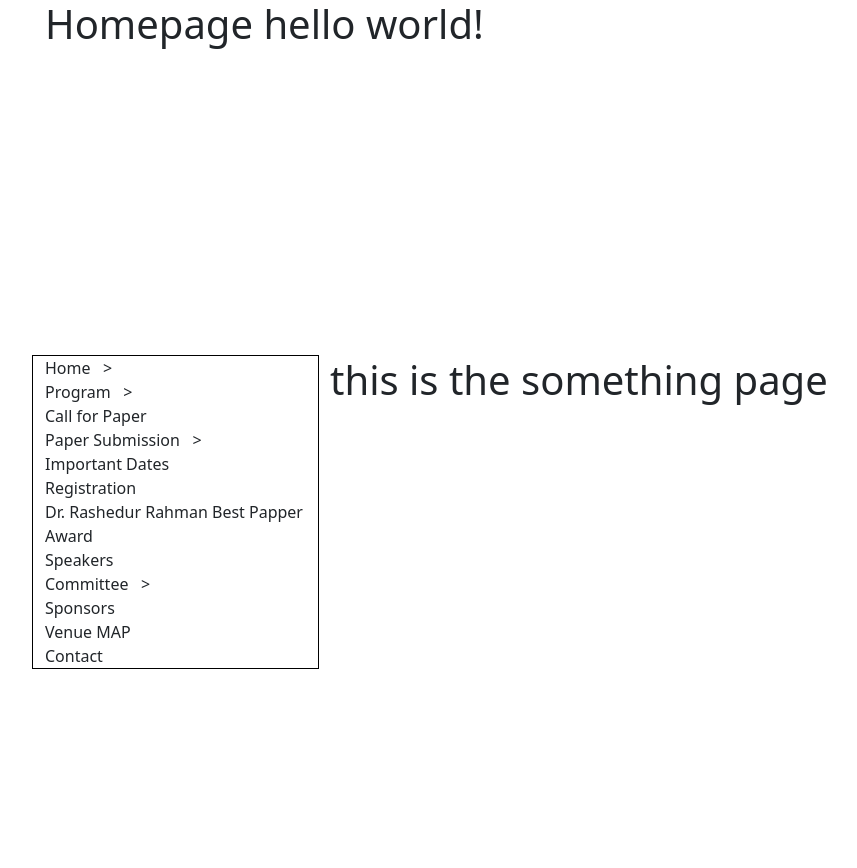
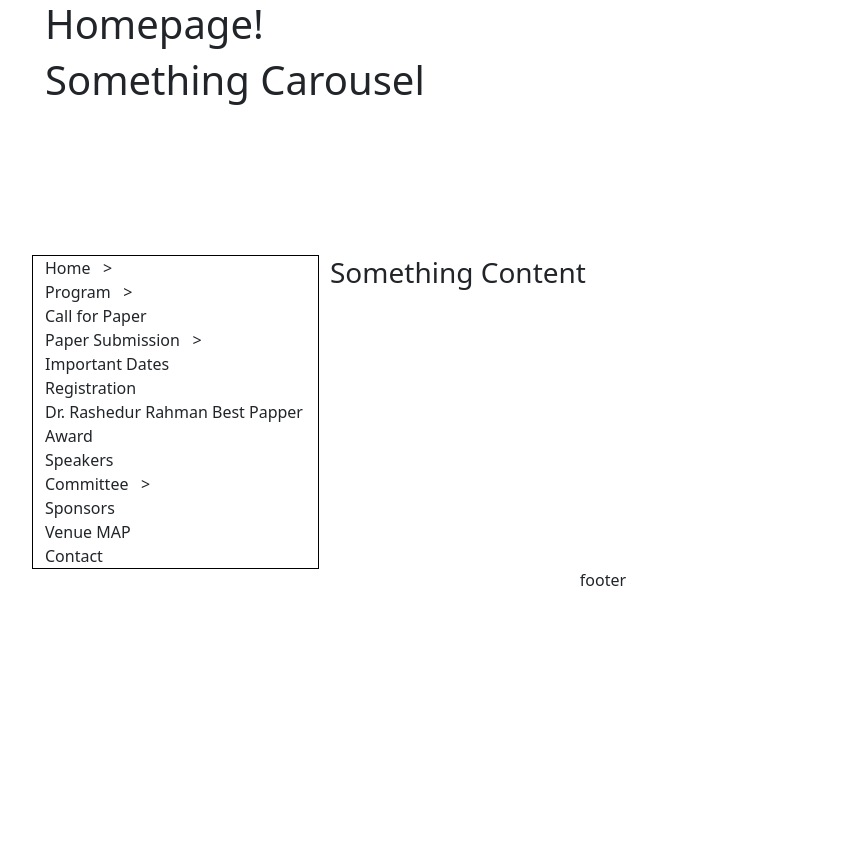
Before and after one commit to asd-noor/nsu-conference-site, a Django app: page /something/ in a window 1280 px wide. Shown: the whole page, without its empty margins (37-894 px from the left). After the commit the page ends 800 px from the top, so only its background shows below. Run offline with Django 3.2, Linux system fonts and the light colour scheme.

Commit message:
Structure updated

```diff
--- a/src/conf_app/templates/conf_app/index.html
+++ b/src/conf_app/templates/conf_app/index.html
@@ -14,16 +14,17 @@
     <title>Hello, world!</title>
   </head>
   <body>
-    <div class='container'>
+      <div class='container'>
         <div class="row">
-            <h1>Homepage hello world!</h1>
+            <h1>Homepage!</h1>
         </div>
-
-	<div style="height: 300px;">
-	    {% comment %} asad vai area {% endcomment %}
+	<div class="row" style="height:200px">
+	    {% block carousel %}
+		<span style="font-size: xx-large">Home Carousel</span>
+	    {% endblock carousel %}
 	</div>
-	<div class="row"> <!-- side-bar -->
-	    <div class="col-md-3" style="outline: 1px solid black;"> <!-- menu -->
+	<div class="row">
+	    <div class="col-md-3" style="outline: 1px solid black;">
 		{% comment %} asad vai area {% endcomment %}
 		<div class="linkblock">
 		    <div class="linkblock__text">Home&nbsp;&nbsp;&nbsp;&gt;</div>
@@ -100,16 +101,14 @@
             </div>
             <div class="col-md-9">
                 {% block content%}
-
+		    <span style="font-size: xx-large">Home Content</span>
                 {% endblock %}
             </div>
         </div>
-
-        <footer style="height: 200px;">
-
-        </footer>
-
-
+	<!-- <footer style="height: 200px;"></footer> -->
+	<div class="row" style="height:100px; text-align:center;">
+	    <span style="width:100%">footer</span>
+	</div>
     </div>
     <script type="text/javascript">
 	$(document).ready(function() {
--- a/src/conf_app/templates/conf_app/something.html
+++ b/src/conf_app/templates/conf_app/something.html
@@ -1,6 +1,9 @@
 {% extends 'conf_app/index.html' %}
 
-{% block content%}
-    <h1>this is the something page</h1>
+{% block carousel %}
+    <h1>Something Carousel</h1>
+{% endblock carousel %}
 
-{% endblock content%}
+{% block content %}
+    <h3>Something Content</h3>
+{% endblock content %}
```
